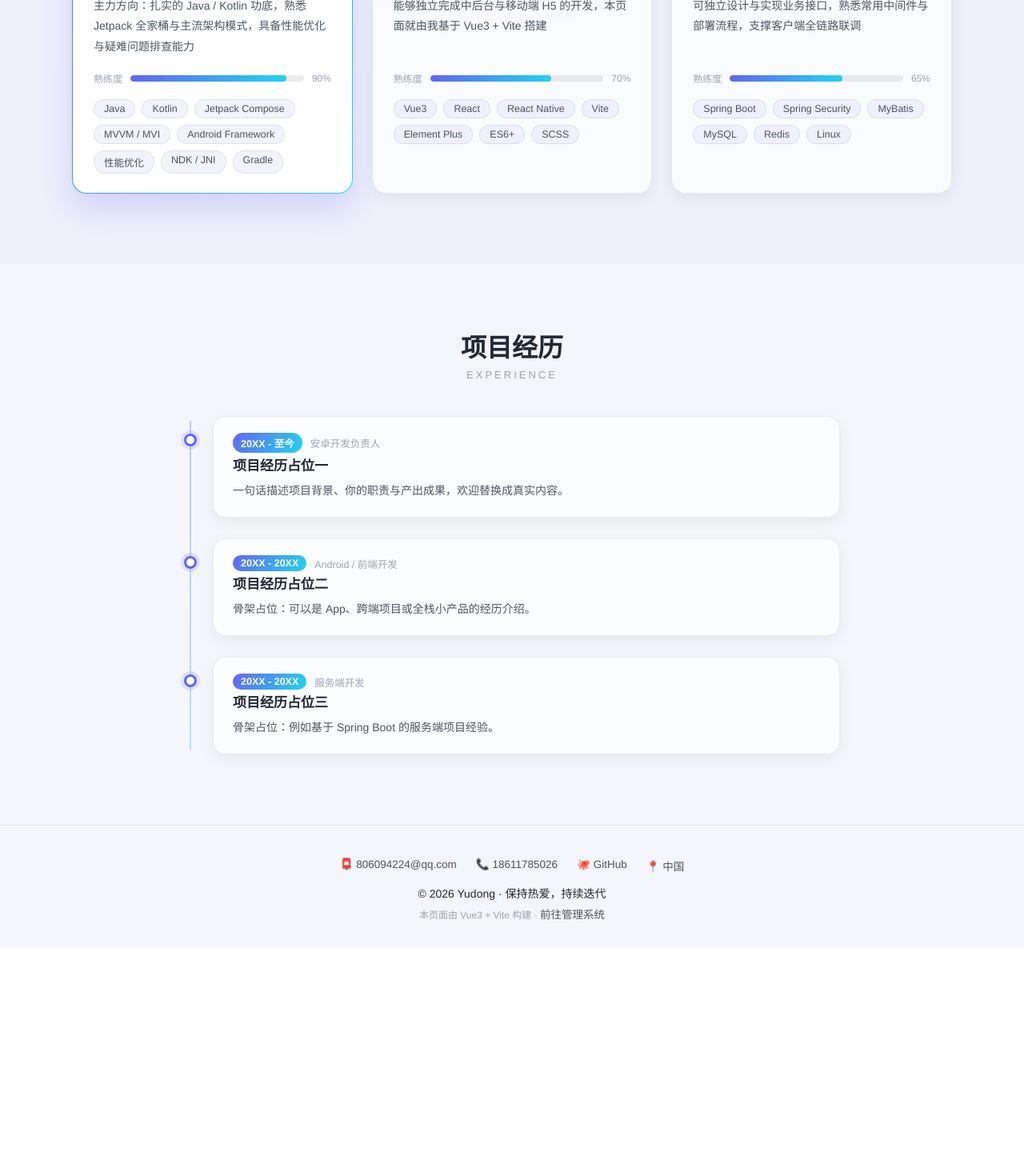
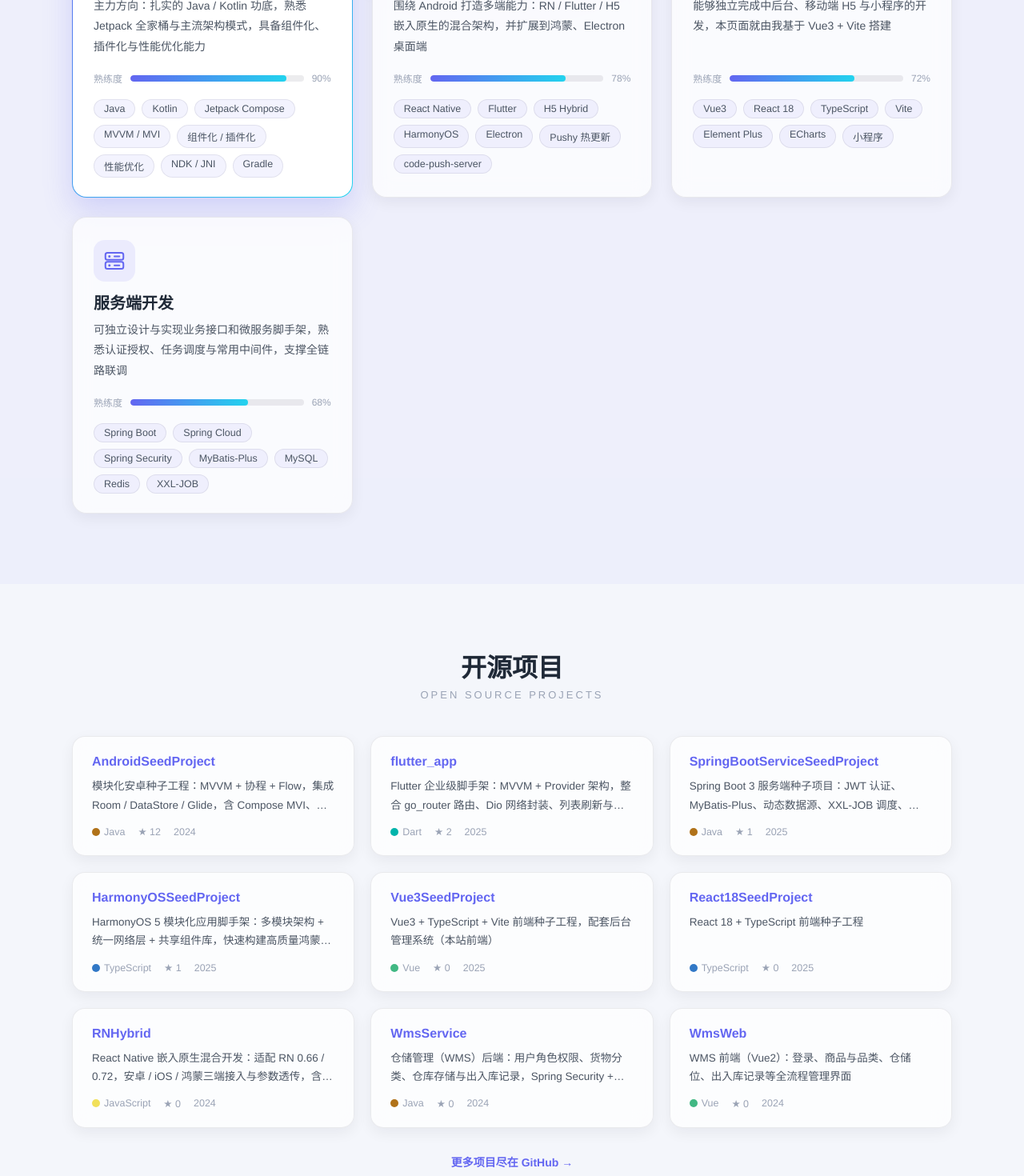
Before and after one commit to zyd806094224/Vue3SeedProject, a Vue app: page /about in a window 1280 px wide. Shown: the part 1060-2530 px from the top of the page at 80% size. Before the commit the page ends 2244 px from the top, so only its background shows below. Built offline with nearby package versions, Linux system fonts and the light colour scheme; no server answers.

Commit message:
个人主页接入GitHub真实项目：新增开源项目板块、跨端混合技能分组与真实项目经历

```diff
--- a/src/views/about/components/HeroSection.vue
+++ b/src/views/about/components/HeroSection.vue
@@ -9,7 +9,8 @@
       <h1 class="hero-name">{{ profile.name }}</h1>
       <div class="hero-roles">
         <span class="role-chip is-primary">{{ profile.role }} · 主力</span>
-        <span class="role-chip">前端 Vue / React / RN</span>
+        <span class="role-chip">跨端 RN / Flutter / 鸿蒙</span>
+        <span class="role-chip">前端 Vue / React</span>
         <span class="role-chip">服务端 Spring Boot</span>
       </div>
       <p class="hero-slogan">{{ profile.slogan }}</p>
--- /dev/null
+++ b/src/views/about/components/RepoSection.vue
@@ -0,0 +1,215 @@
+<template>
+  <section id="repos" class="repo-section">
+    <div class="section-inner">
+      <header class="section-header">
+        <h2 class="section-title">开源项目</h2>
+        <p class="section-subtitle">Open Source Projects</p>
+      </header>
+
+      <div class="repo-grid">
+        <a
+          v-for="repo in repos"
+          :key="repo.name"
+          :href="`${github}/${repo.name}`"
+          target="_blank"
+          rel="noopener noreferrer"
+          class="repo-card"
+        >
+          <div class="repo-head">
+            <h3 class="repo-name">{{ repo.name }}</h3>
+            <svg
+              class="repo-arrow"
+              viewBox="0 0 24 24"
+              fill="none"
+              stroke="currentColor"
+              stroke-width="2"
+              stroke-linecap="round"
+              stroke-linejoin="round"
+            >
+              <path d="M7 17 17 7M9 7h8v8" />
+            </svg>
+          </div>
+          <p class="repo-desc">{{ repo.desc }}</p>
+          <div class="repo-meta">
+            <span class="meta-item">
+              <span class="lang-dot" :style="{ background: langColor(repo.lang) }"></span>
+              {{ repo.lang }}
+            </span>
+            <span class="meta-item">★ {{ repo.stars }}</span>
+            <span class="meta-item">{{ repo.year }}</span>
+          </div>
+        </a>
+      </div>
+
+      <a :href="github" target="_blank" rel="noopener noreferrer" class="repo-more">
+        更多项目尽在 GitHub →
+      </a>
+    </div>
+  </section>
+</template>
+
+<script setup name="RepoSection">
+defineProps({
+  repos: { type: Array, required: true },
+  github: { type: String, required: true }
+})
+
+// GitHub 语言配色（缺失语言回退为灰色）
+const langColors = {
+  Java: '#b07219',
+  Kotlin: '#A97BFF',
+  Dart: '#00B4AB',
+  TypeScript: '#3178c6',
+  JavaScript: '#f1e05a',
+  Vue: '#41b883',
+  Swift: '#F05138'
+}
+
+const langColor = (lang) => langColors[lang] || '#8b949e'
+</script>
+
+<style scoped lang="scss">
+.repo-section {
+  padding: 88px 20px;
+  scroll-margin-top: 64px;
+}
+
+.section-inner {
+  max-width: 1100px;
+  margin: 0 auto;
+}
+
+.section-header {
+  text-align: center;
+  margin-bottom: 44px;
+}
+
+.section-title {
+  font-size: 32px;
+  font-weight: 800;
+  color: var(--about-text);
+  margin: 0 0 8px;
+}
+
+.section-subtitle {
+  font-size: 13px;
+  letter-spacing: 3px;
+  text-transform: uppercase;
+  color: var(--about-text-faint);
+  margin: 0;
+}
+
+.repo-grid {
+  display: grid;
+  grid-template-columns: repeat(auto-fill, minmax(330px, 1fr));
+  gap: 20px;
+}
+
+.repo-card {
+  display: flex;
+  flex-direction: column;
+  padding: 22px 24px;
+  border-radius: 16px;
+  background: var(--about-card-bg);
+  border: 1px solid var(--about-card-border);
+  box-shadow: var(--about-card-shadow);
+  backdrop-filter: blur(12px);
+  text-decoration: none;
+  transition:
+    transform 0.25s ease,
+    box-shadow 0.25s ease,
+    border-color 0.25s ease;
+
+  &:hover {
+    transform: translateY(-5px);
+    box-shadow: var(--about-card-shadow-hover);
+    border-color: var(--about-grad-start);
+
+    .repo-arrow {
+      opacity: 1;
+      transform: translate(0, 0);
+    }
+  }
+}
+
+.repo-head {
+  display: flex;
+  align-items: center;
+  justify-content: space-between;
+  gap: 10px;
+  margin-bottom: 10px;
+}
+
+.repo-name {
+  font-size: 16px;
+  font-weight: 700;
+  color: var(--about-grad-start);
+  margin: 0;
+  word-break: break-all;
+}
+
+.repo-arrow {
+  flex-shrink: 0;
+  width: 16px;
+  height: 16px;
+  color: var(--about-text-faint);
+  opacity: 0;
+  transform: translate(-4px, 4px);
+  transition:
+    opacity 0.25s ease,
+    transform 0.25s ease;
+}
+
+.repo-desc {
+  flex: 1;
+  font-size: 13.5px;
+  line-height: 1.75;
+  color: var(--about-text-sub);
+  margin: 0 0 14px;
+  display: -webkit-box;
+  -webkit-box-orient: vertical;
+  -webkit-line-clamp: 2;
+  line-clamp: 2;
+  overflow: hidden;
+}
+
+.repo-meta {
+  display: flex;
+  align-items: center;
+  gap: 16px;
+}
+
+.meta-item {
+  display: inline-flex;
+  align-items: center;
+  gap: 5px;
+  font-size: 12.5px;
+  color: var(--about-text-faint);
+}
+
+.lang-dot {
+  width: 10px;
+  height: 10px;
+  border-radius: 50%;
+}
+
+.repo-more {
+  display: block;
+  width: fit-content;
+  margin: 32px auto 0;
+  font-size: 14px;
+  font-weight: 600;
+  color: var(--about-grad-start);
+  text-decoration: none;
+
+  &:hover {
+    text-decoration: underline;
+  }
+}
+
+@media (max-width: 640px) {
+  .repo-section {
+    padding: 64px 16px;
+  }
+}
+</style>
--- a/src/views/about/components/SkillSection.vue
+++ b/src/views/about/components/SkillSection.vue
@@ -43,6 +43,21 @@
               <rect x="3" y="4" width="18" height="13" rx="2" />
               <path d="M8 21h8M12 17v4" />
               <path d="m9 8-2.5 2.5L9 13M15 8l2.5 2.5L15 13" />
+            </svg>
+            <!-- 多端拼图 -->
+            <svg
+              v-else-if="skill.key === 'hybrid'"
+              viewBox="0 0 24 24"
+              fill="none"
+              stroke="currentColor"
+              stroke-width="1.6"
+              stroke-linecap="round"
+              stroke-linejoin="round"
+            >
+              <rect x="3" y="3" width="7.5" height="7.5" rx="1.5" />
+              <rect x="13.5" y="3" width="7.5" height="7.5" rx="1.5" />
+              <rect x="3" y="13.5" width="7.5" height="7.5" rx="1.5" />
+              <path d="M17.25 13.5v7.5M13.5 17.25h7.5" />
             </svg>
             <!-- 服务器机柜 -->
             <svg
--- a/src/views/about/index.vue
+++ b/src/views/about/index.vue
@@ -16,6 +16,7 @@
         <div class="nav-links">
           <a href="#hero" class="nav-link">首页</a>
           <a href="#skills" class="nav-link">技术栈</a>
+          <a href="#repos" class="nav-link">开源项目</a>
           <a href="#experience" class="nav-link">项目经历</a>
           <router-link to="/login" class="nav-login">前往登录</router-link>
         </div>
@@ -25,7 +26,8 @@
     <main>
       <HeroSection :profile="profile" />
       <SkillSection :skills="profile.skills" class="about-reveal section-band" />
-      <ExperienceSection :experiences="profile.experiences" class="about-reveal" />
+      <RepoSection :repos="profile.repos" :github="profile.contact.github" class="about-reveal" />
+      <ExperienceSection :experiences="profile.experiences" class="about-reveal section-band" />
     </main>
     <FooterSection :profile="profile" class="about-reveal" />
   </div>
@@ -35,6 +37,7 @@
 import { profile } from './profile'
 import HeroSection from './components/HeroSection.vue'
 import SkillSection from './components/SkillSection.vue'
+import RepoSection from './components/RepoSection.vue'
 import ExperienceSection from './components/ExperienceSection.vue'
 import FooterSection from './components/FooterSection.vue'
 
--- a/src/views/about/profile.js
+++ b/src/views/about/profile.js
@@ -1,10 +1,8 @@
 /**
  * 个人介绍页数据源
  * 页面结构与样式不依赖这里的具体内容，后续迭代主要维护本文件即可：
- * 改名字/文案/标签 → 直接修改；加项目经历 →往 experiences 里追加；
- * 加技术栈分组 → 往 skills 里追加（卡片会自动排列）。
- *
- * 注意：以下均为占位内容，标记 TODO 的字段请替换为真实信息。
+ * 改名字/文案/标签 → 直接修改；加项目经历 → 往 experiences 里追加；
+ * 加技术栈分组 → 往 skills 里追加；展示/下架开源项目 → 调整 repos 数组。
  */
 export const profile = {
   // 姓名 / 昵称（TODO：替换为你的名字）
@@ -14,12 +12,12 @@ export const profile = {
   // 身份头衔，展示在名字下方
   role: '安卓开发工程师',
   // 一句话标语
-  slogan: '深耕 Android，兼顾前端与服务端的全栈探索者',
+  slogan: '深耕 Android 与多端混合开发，兼顾前端与服务端的全栈探索者',
   // 较长的自我介绍段落
   intro:
     '多年移动端开发经验，主导过多个上线 App 的架构设计与性能优化；' +
-    '同时熟悉 Vue3 / React / React Native 前端技术栈，也能独立完成 Spring Boot 服务端开发，' +
-    '享受从客户端到服务端的全链路交付。',
+    '熟悉 Vue3 / React / React Native / Flutter / 鸿蒙等多端技术栈，也能独立完成 Spring Boot 服务端开发。' +
+    '在 GitHub 维护着一套覆盖 Android、前端、服务端、鸿蒙的种子工程矩阵，享受从客户端到服务端的全链路交付。',
   // 所在地（TODO：按需替换或删除）
   location: '中国',
   // 联系方式
@@ -36,55 +34,158 @@ export const profile = {
       name: 'Android 开发',
       primary: true,
       level: 90,
-      desc: '主力方向：扎实的 Java / Kotlin 功底，熟悉 Jetpack 全家桶与主流架构模式，具备性能优化与疑难问题排查能力',
+      desc: '主力方向：扎实的 Java / Kotlin 功底，熟悉 Jetpack 全家桶与主流架构模式，具备组件化、插件化与性能优化能力',
       tags: [
         'Java',
         'Kotlin',
         'Jetpack Compose',
         'MVVM / MVI',
-        'Android Framework',
+        '组件化 / 插件化',
         '性能优化',
         'NDK / JNI',
         'Gradle'
       ]
     },
     {
+      key: 'hybrid',
+      name: '跨端 & 混合开发',
+      primary: false,
+      level: 78,
+      desc: '围绕 Android 打造多端能力：RN / Flutter / H5 嵌入原生的混合架构，并扩展到鸿蒙、Electron 桌面端',
+      tags: [
+        'React Native',
+        'Flutter',
+        'H5 Hybrid',
+        'HarmonyOS',
+        'Electron',
+        'Pushy 热更新',
+        'code-push-server'
+      ]
+    },
+    {
       key: 'frontend',
       name: '前端开发',
       primary: false,
-      level: 70,
-      desc: '能够独立完成中后台与移动端 H5 的开发，本页面就由我基于 Vue3 + Vite 搭建',
-      tags: ['Vue3', 'React', 'React Native', 'Vite', 'Element Plus', 'ES6+', 'SCSS']
+      level: 72,
+      desc: '能够独立完成中后台、移动端 H5 与小程序的开发，本页面就由我基于 Vue3 + Vite 搭建',
+      tags: ['Vue3', 'React 18', 'TypeScript', 'Vite', 'Element Plus', 'ECharts', '小程序']
     },
     {
       key: 'backend',
       name: '服务端开发',
       primary: false,
-      level: 65,
-      desc: '可独立设计与实现业务接口，熟悉常用中间件与部署流程，支撑客户端全链路联调',
-      tags: ['Spring Boot', 'Spring Security', 'MyBatis', 'MySQL', 'Redis', 'Linux']
+      level: 68,
+      desc: '可独立设计与实现业务接口和微服务脚手架，熟悉认证授权、任务调度与常用中间件，支撑全链路联调',
+      tags: [
+        'Spring Boot',
+        'Spring Cloud',
+        'Spring Security',
+        'MyBatis-Plus',
+        'MySQL',
+        'Redis',
+        'XXL-JOB'
+      ]
     }
   ],
 
-  // 项目 / 工作经历：按时间倒序追加即可（TODO：替换为真实经历）
+  // 精选开源项目（数据来自 GitHub，按重要程度排序；下架某项直接删除即可）
+  repos: [
+    {
+      name: 'AndroidSeedProject',
+      lang: 'Java',
+      stars: 12,
+      year: 2024,
+      desc: '模块化安卓种子工程：MVVM + 协程 + Flow，集成 Room / DataStore / Glide，含 Compose MVI、RePlugin 插件化、Flutter 混合等实践分支'
+    },
+    {
+      name: 'flutter_app',
+      lang: 'Dart',
+      stars: 2,
+      year: 2025,
+      desc: 'Flutter 企业级脚手架：MVVM + Provider 架构，整合 go_router 路由、Dio 网络封装、列表刷新与通用 WebView'
+    },
+    {
+      name: 'SpringBootServiceSeedProject',
+      lang: 'Java',
+      stars: 1,
+      year: 2025,
+      desc: 'Spring Boot 3 服务端种子项目：JWT 认证、MyBatis-Plus、动态数据源、XXL-JOB 调度、Redis 缓存（本站后端）'
+    },
+    {
+      name: 'HarmonyOSSeedProject',
+      lang: 'TypeScript',
+      stars: 1,
+      year: 2025,
+      desc: 'HarmonyOS 5 模块化应用脚手架：多模块架构 + 统一网络层 + 共享组件库，快速构建高质量鸿蒙应用'
+    },
+    {
+      name: 'Vue3SeedProject',
+      lang: 'Vue',
+      stars: 0,
+      year: 2025,
+      desc: 'Vue3 + TypeScript + Vite 前端种子工程，配套后台管理系统（本站前端）'
+    },
+    {
+      name: 'React18SeedProject',
+      lang: 'TypeScript',
+      stars: 0,
+      year: 2025,
+      desc: 'React 18 + TypeScript 前端种子工程'
+    },
+    {
+      name: 'RNHybrid',
+      lang: 'JavaScript',
+      stars: 0,
+      year: 2024,
+      desc: 'React Native 嵌入原生混合开发：适配 RN 0.66 / 0.72，安卓 / iOS / 鸿蒙三端接入与参数透传，含 Pushy 热更新'
+    },
+    {
+      name: 'WmsService',
+      lang: 'Java',
+      stars: 0,
+      year: 2024,
+      desc: '仓储管理（WMS）后端：用户角色权限、货物分类、仓库存储与出入库记录，Spring Security + JWT 认证'
+    },
+    {
+      name: 'WmsWeb',
+      lang: 'Vue',
+      stars: 0,
+      year: 2024,
+      desc: 'WMS 前端（Vue2）：登录、商品与品类、仓储位、出入库记录等全流程管理界面'
+    }
+  ],
+
+  // 项目 / 工作经历：按时间倒序追加即可（依据 GitHub 仓库时间线整理）
   experiences: [
     {
-      period: '20XX - 至今',
-      title: '项目经历占位一',
-      role: '安卓开发负责人',
-      desc: '一句话描述项目背景、你的职责与产出成果，欢迎替换成真实内容。'
+      period: '2025 - 至今',
+      title: '多端种子工程矩阵',
+      role: '独立开发者',
+      desc: '陆续搭建 Spring Boot 服务端、Vue3 / React 18 前端、HarmonyOS 鸿蒙等种子工程，沉淀一套跨端标准化的项目启动范式。'
     },
     {
-      period: '20XX - 20XX',
-      title: '项目经历占位二',
-      role: 'Android / 前端开发',
-      desc: '骨架占位：可以是 App、跨端项目或全栈小产品的经历介绍。'
+      period: '2024 - 至今',
+      title: 'AndroidSeedProject 种子工程体系',
+      role: '主导设计与维护',
+      desc: '以 MVVM + 协程 + Flow 为基座的模块化安卓脚手架，延伸出 Compose / MVI、RePlugin 插件化、Flutter 混合等实践分支，作为新项目快速启动的标准底座。'
     },
     {
-      period: '20XX - 20XX',
-      title: '项目经历占位三',
-      role: '服务端开发',
-      desc: '骨架占位：例如基于 Spring Boot 的服务端项目经验。'
+      period: '2024 - 2025',
+      title: '多端混合开发实践',
+      role: '移动端开发',
+      desc: 'React Native 嵌入安卓 / iOS / 鸿蒙三端并接入 Pushy 热更新，Flutter module 嵌入原生页面，并自建 code-push-server 热更新服务。'
+    },
+    {
+      period: '2024',
+      title: 'WMS 仓储管理系统',
+      role: '全栈开发',
+      desc: '独立完成 Spring Boot 后端与 Vue 前端：用户角色权限、货物分类、仓储位与出入库记录的全流程管理。'
+    },
+    {
+      period: '2022 - 2024',
+      title: '早期全栈探索',
+      role: '服务端 / 前端',
+      desc: '从音乐服务（music-service + music-background）等小型全栈项目起步，逐步构建前后端一体的完整交付能力。'
     }
   ]
 }
```
